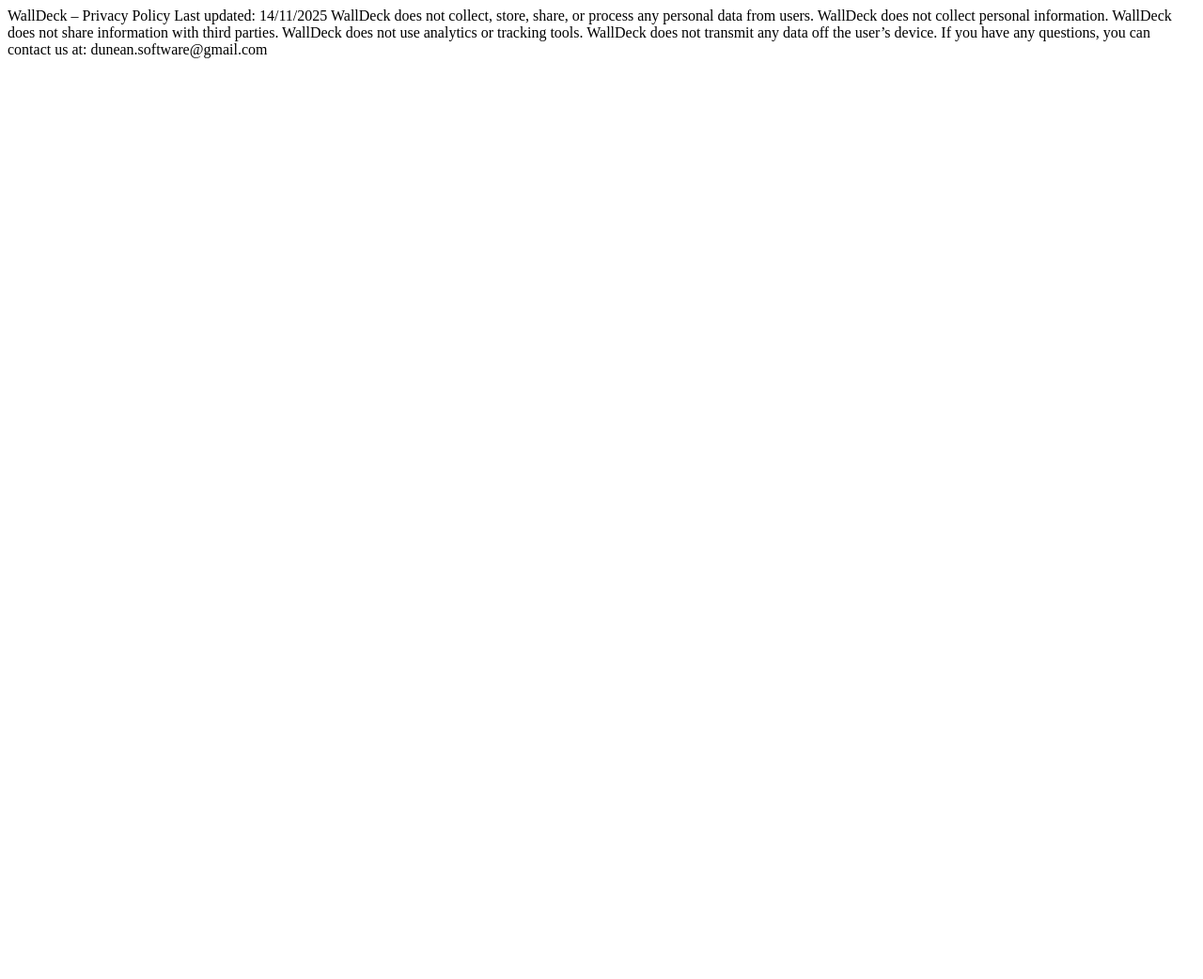
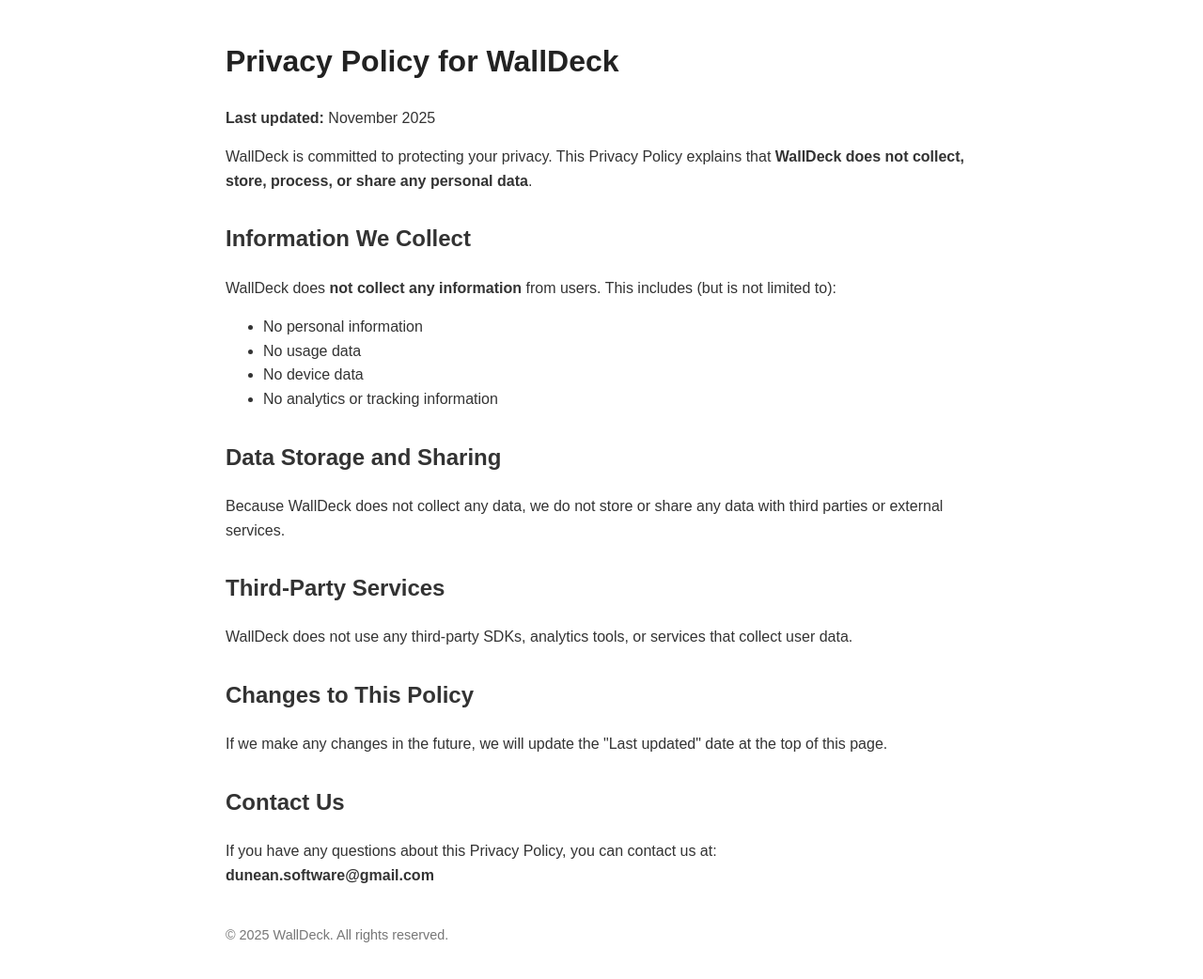
Before and after one commit to duneansoftware/walldeck-privacy, a plain HTML site: page index.html in a window 1280 px wide. Shown: the whole page at 94% size. Before the commit the page ends 800 px from the top, so only its background shows below. Drawn offline with Linux system fonts and the light colour scheme.

Commit message:
Update index.html

```diff
--- a/index.html
+++ b/index.html
@@ -1,16 +1,78 @@
-WallDeck – Privacy Policy
+<!DOCTYPE html>
+<html lang="en">
+<head>
+    <meta charset="UTF-8" />
+    <meta name="viewport" content="width=device-width, initial-scale=1.0" />
+    <title>WallDeck Privacy Policy</title>
+    <style>
+        body {
+            font-family: Arial, sans-serif;
+            margin: 40px auto;
+            max-width: 800px;
+            line-height: 1.6;
+            color: #333;
+            padding: 0 20px;
+        }
+        h1 {
+            color: #222;
+        }
+        h2 {
+            margin-top: 30px;
+        }
+        footer {
+            margin-top: 40px;
+            font-size: 0.9em;
+            color: #777;
+        }
+    </style>
+</head>
+<body>
 
-Last updated: 14/11/2025
+    <h1>Privacy Policy for WallDeck</h1>
+    <p><strong>Last updated:</strong> November 2025</p>
 
-WallDeck does not collect, store, share, or process any personal data from users.
+    <p>
+        WallDeck is committed to protecting your privacy.
+        This Privacy Policy explains that <strong>WallDeck does not collect, store, process, or share any personal data</strong>.
+    </p>
 
-WallDeck does not collect personal information.
+    <h2>Information We Collect</h2>
+    <p>
+        WallDeck does <strong>not collect any information</strong> from users.
+        This includes (but is not limited to):
+    </p>
+    <ul>
+        <li>No personal information</li>
+        <li>No usage data</li>
+        <li>No device data</li>
+        <li>No analytics or tracking information</li>
+    </ul>
 
-WallDeck does not share information with third parties.
+    <h2>Data Storage and Sharing</h2>
+    <p>
+        Because WallDeck does not collect any data, we do not store or share any data with third parties or external services.
+    </p>
 
-WallDeck does not use analytics or tracking tools.
+    <h2>Third-Party Services</h2>
+    <p>
+        WallDeck does not use any third-party SDKs, analytics tools, or services that collect user data.
+    </p>
 
-WallDeck does not transmit any data off the user’s device.
+    <h2>Changes to This Policy</h2>
+    <p>
+        If we make any changes in the future, we will update the "Last updated" date at the top of this page.
+    </p>
 
-If you have any questions, you can contact us at:
-dunean.software@gmail.com
+    <h2>Contact Us</h2>
+    <p>
+        If you have any questions about this Privacy Policy, you can contact us at:
+        <br>
+        <strong>dunean.software@gmail.com</strong>
+    </p>
+
+    <footer>
+        &copy; 2025 WallDeck. All rights reserved.
+    </footer>
+
+</body>
+</html>
```
